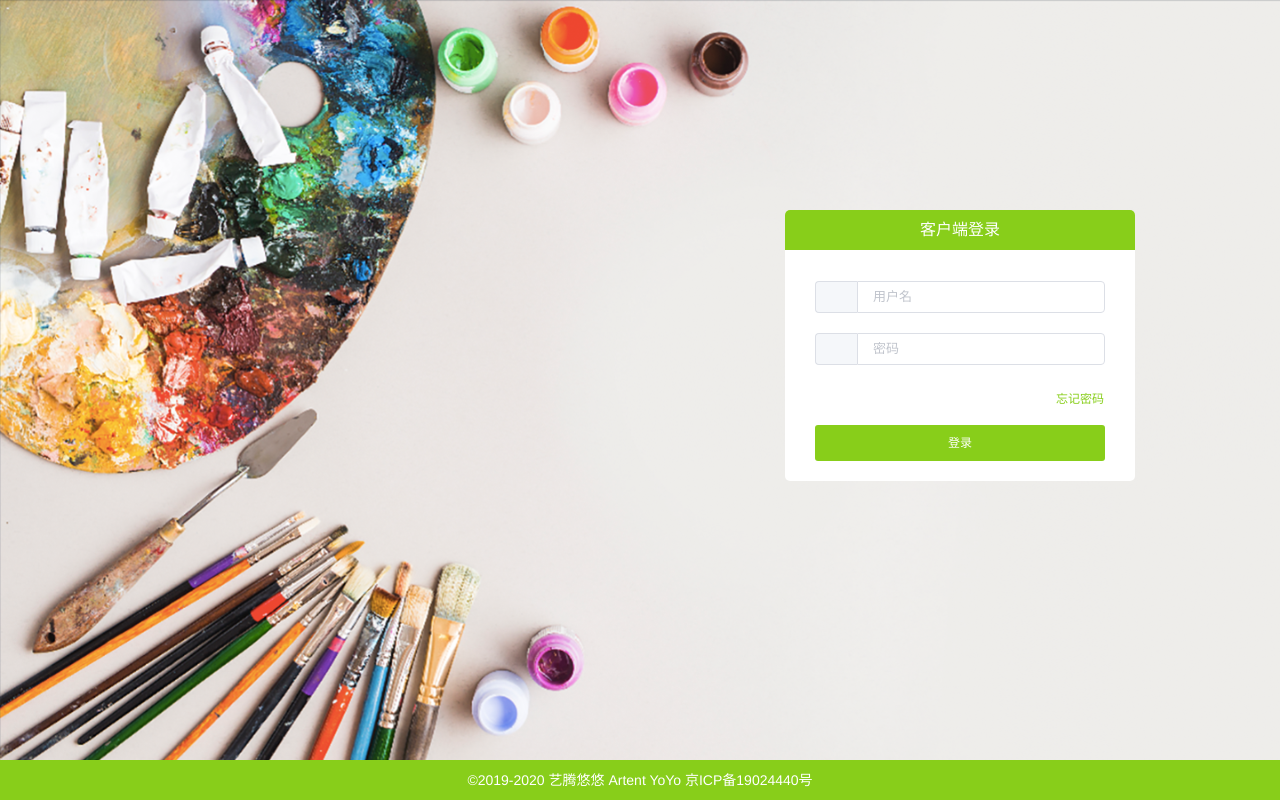
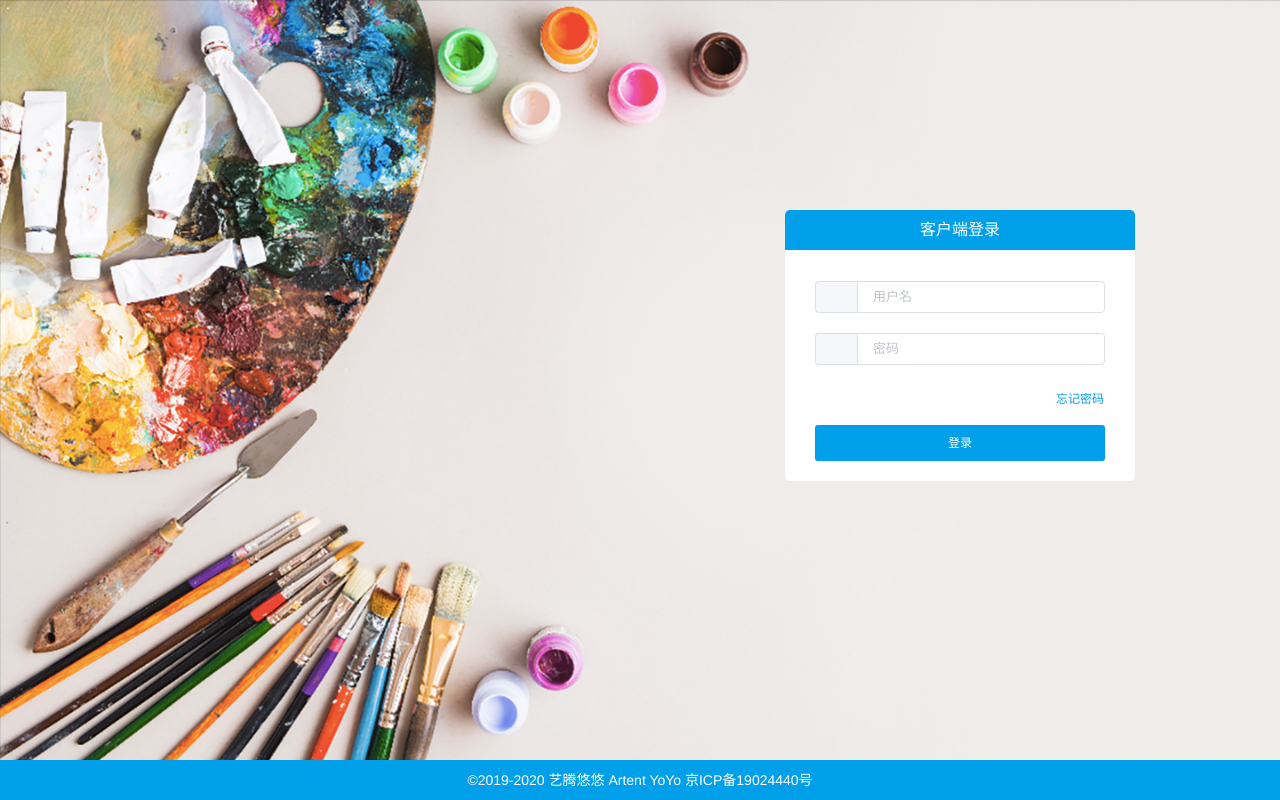
Before and after one commit to kelly-xu-ai/manage-system, a Vue app: page /#/login in a window 1280 px wide. Built offline with nearby package versions, Linux system fonts and the light colour scheme; a small style sheet from the web is missing.

Commit message:
修改主色调

```diff
--- a/public/index.html
+++ b/public/index.html
@@ -5,6 +5,7 @@
     <meta http-equiv="X-UA-Compatible" content="IE=edge">
     <meta name="viewport" content="width=device-width,initial-scale=1,minimum-scale=1,maximum-scale=1,user-scalable=no">
     <link rel="stylesheet" href="//at.alicdn.com/t/font_830376_qzecyukz0s.css">
+    <link rel="shortcut icon" type="image/x-icon" href="http://www.artentyoyo.cn/static/img/favicon.ico" rel="external nofollow" />
     <title>ARTent YoYo</title>
   </head>
   <body>
--- a/src/assets/css/main.css
+++ b/src/assets/css/main.css
@@ -173,17 +173,17 @@ a {
 }
 
 #app .theme-color, #app .el-dialog__header{
-    background: rgb(136, 206, 26);
-    border: rgb(136, 206, 26);
+    background: rgb(0, 159, 233);
+    border: rgb(0, 159, 233);
     color: #fff;
 }
 #app .theme-color:focus, #app .theme-color:hover {
-    background: rgb(136, 206, 26);
-    border-color: rgb(136, 206, 26);
+    background: rgb(0, 159, 233);
+    border-color: rgb(0, 159, 233);
     color: #FFF;
 }
 
 
 #app .theme-font {
-    color: rgb(136, 206, 26);
+    color: rgb(0, 159, 233);
 }
--- a/src/components/common/Header.vue
+++ b/src/components/common/Header.vue
@@ -6,7 +6,7 @@
       <i class="el-icon-menu"></i>
     </div>
     <div class="logo" @click="toFile" style=" cursor: pointer;">
-      <img src="../../assets/img/logo.png" style="width:250px;height:50px;margin-top:10px;" />
+      <img src="../../assets/img/logo.png" style="height:50px;margin-top:10px;" />
     </div>
     <div class="header-right">
       <div class="header-user-con">
--- a/src/components/page/File.vue
+++ b/src/components/page/File.vue
@@ -199,7 +199,6 @@ export default {
 
 <style scoped lang="stylus">
 .fileImg {
-  width: 79px;
   height: 102px;
   cursor: pointer;
 }
```
Also changed, not shown: src/assets/img/logo.png.
